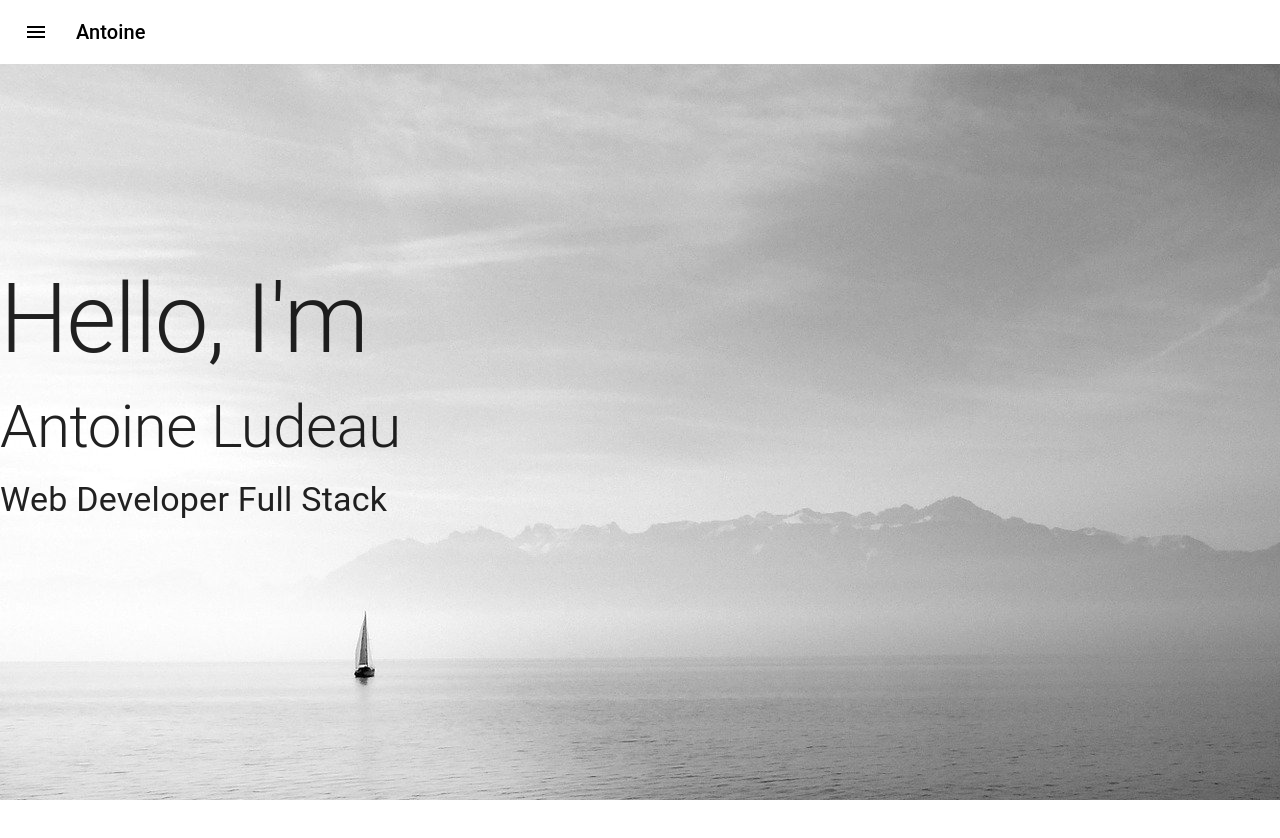
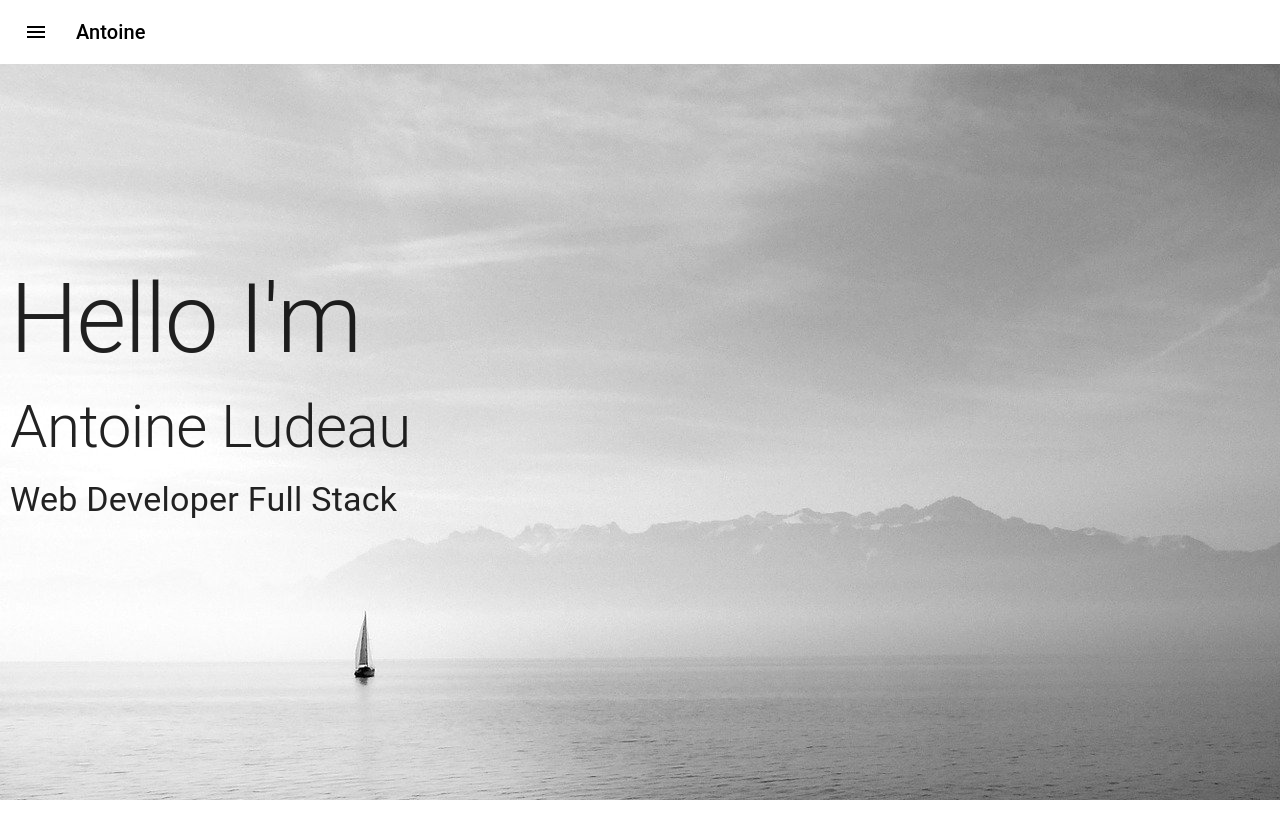
Before and after one commit to antoineludeau/portfolio, a React (Create React App) app: page / in a window 1280 px wide. Shown: the top 838 px of the page. Built offline with nearby package versions, Linux system fonts and the light colour scheme.

Commit message:
added first animations

```diff
--- a/package.json
+++ b/package.json
@@ -17,6 +17,7 @@
     "react": "^17.0.2",
     "react-dom": "^17.0.2",
     "react-scripts": "4.0.3",
+    "react-spring": "^9.3.0",
     "typescript": "^4.4.4",
     "web-vitals": "^1.0.1"
   },
--- a/src/components/organisms/first-screen.tsx
+++ b/src/components/organisms/first-screen.tsx
@@ -1,10 +1,28 @@
 import Box from "@mui/material/Box";
 import Grid from "@mui/material/Grid";
 import Typography from "@mui/material/Typography";
+import { useSpring, animated } from "react-spring";
 
 import HomeImage from "../../assets/image/home.jpg";
 
 export const FirstScreen = () => {
+  const props = useSpring({
+    to: { opacity: 1, x: 10 },
+    from: { opacity: 0, x: 0 },
+    config: { tension: 30 },
+  });
+  const props2 = useSpring({
+    to: { opacity: 1, x: 10 },
+    from: { opacity: 0, x: 0 },
+    config: { tension: 30 },
+    delay: 400
+  });
+  const props3 = useSpring({
+    to: { opacity: 1, x: 10 },
+    from: { opacity: 0, x: 0 },
+    config: { tension: 30 },
+    delay: 800
+  });
   return (
     <>
       <Box
@@ -18,25 +36,31 @@ export const FirstScreen = () => {
           sx={{
             position: "absolute",
             top: "50%",
-            transform: "translateY(-50%)"
+            transform: "translateY(-50%)",
           }}
           container
           spacing={2}
         >
           <Grid item xs={12}>
+            <animated.div style={props}>
               <Typography variant="h1" component="div">
-              Hello, I'm
+                Hello I'm
               </Typography>
+            </animated.div>
           </Grid>
           <Grid item xs={12}>
+            <animated.div style={props2}>
               <Typography variant="h2" component="div">
                 Antoine Ludeau
               </Typography>
+            </animated.div>
           </Grid>
           <Grid item xs={12}>
+            <animated.div style={props3}>
               <Typography variant="h4" component="div">
                 Web Developer Full Stack
               </Typography>
+            </animated.div>
           </Grid>
         </Grid>
       </Box>
```
Also changed, not shown: 1 other file (tests, documents, lock files or other folders). Lines whose indentation alone changed are shown as unchanged.
